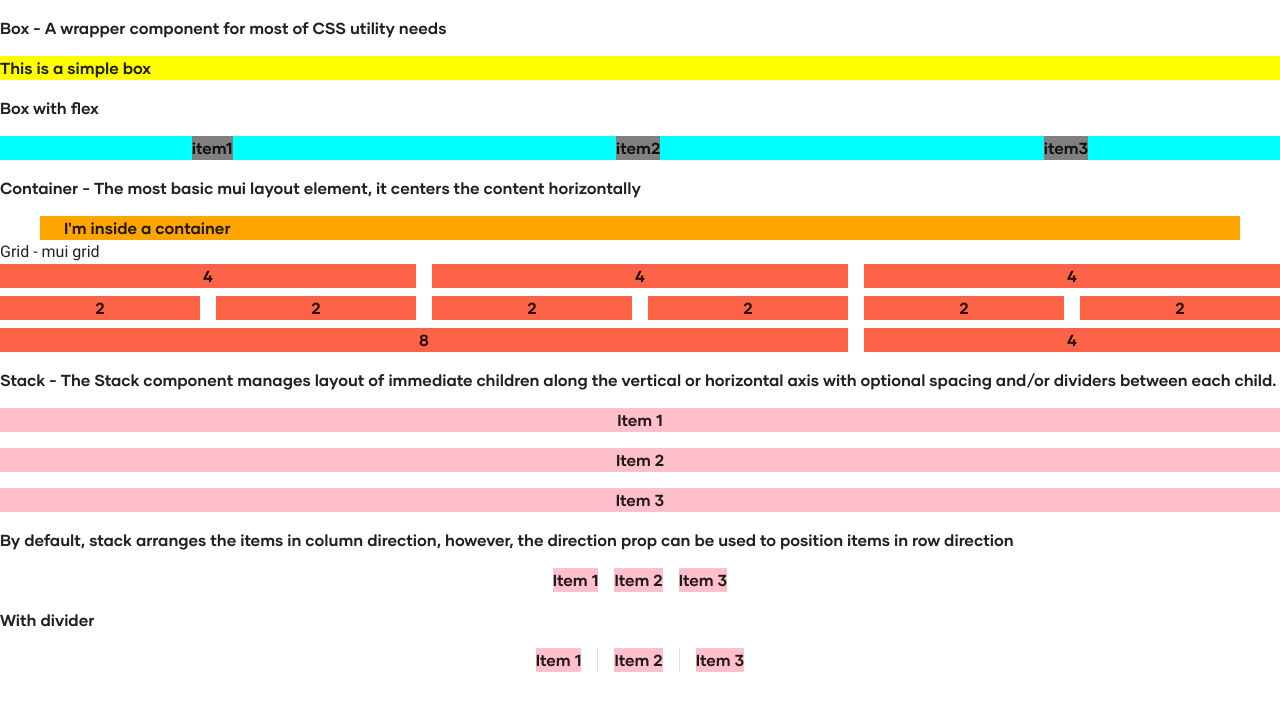
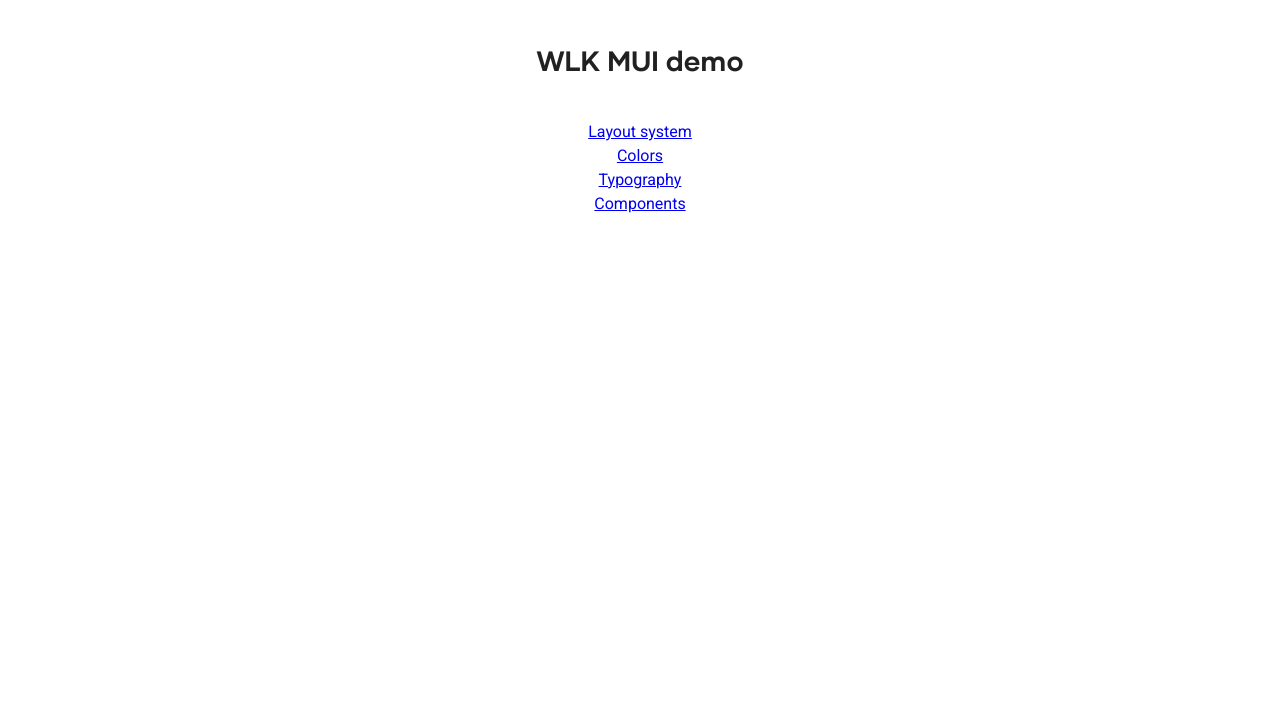
Before and after one commit to creditbook-poc/wlk-mui, a React (Vite) app: page / in a window 1280 px wide. Shown: the top 710 px of the page. Built offline with nearby package versions, Linux system fonts and the light colour scheme.

Commit message:
added routes

```diff
--- a/src/App.tsx
+++ b/src/App.tsx
@@ -1,8 +1,20 @@
-import Layout from "./layout";
+import { Stack, Typography } from "@mui/material";
+import Layout from "./components";
+import { Link } from "react-router-dom";
 
 function App() {
   return (
-    <Layout />
+    <>
+      <Typography mt={5} textAlign="center" variant="h1">
+        WLK MUI demo
+      </Typography>
+      <Stack mt={5} textAlign='center'>
+        <Link to={"/layout"}>Layout system</Link>
+        <Link to={"/colors"}>Colors</Link>
+        <Link to={"/typography"}>Typography</Link>
+        <Link to={"/components"}>Components</Link>
+      </Stack>
+    </>
   );
 }
 
--- a/src/theme/index.tsx
+++ b/src/theme/index.tsx
@@ -57,6 +57,13 @@ declare module "@mui/material/styles" {
 declare module "@mui/material/Typography" {
   interface TypographyPropsVariantOverrides {
     bodyLarge: true;
+    bodyLargeBold: true;
+    bodyMedium: true;
+    bodyMediumBold: true;
+    bodySmall: true;
+    bodySmallBold: true;
+    bodyXSmall: true;
+    bodyXSmallBold: true;
   }
 }
 
```
Also changed, not shown: src/main.tsx (+6 -1 lines), src/components/index.tsx (renamed from src/layout/index.tsx).
